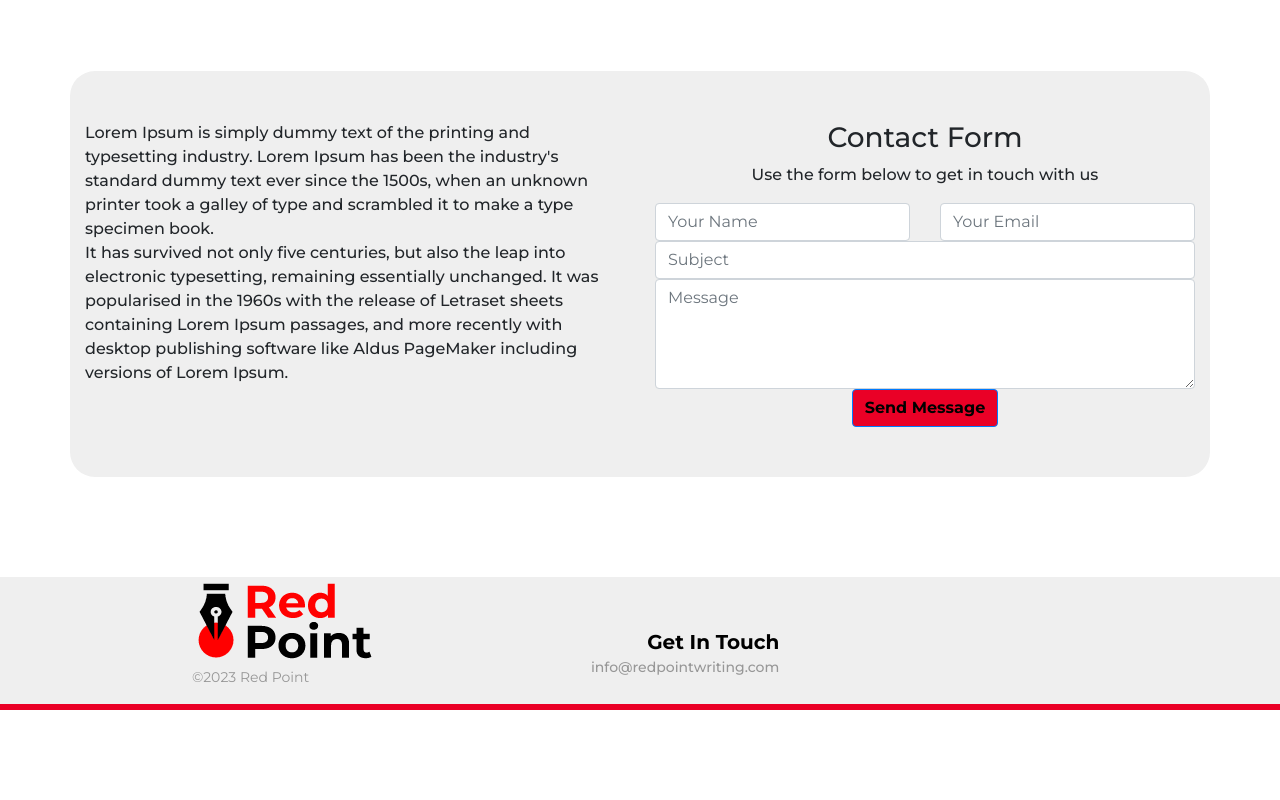
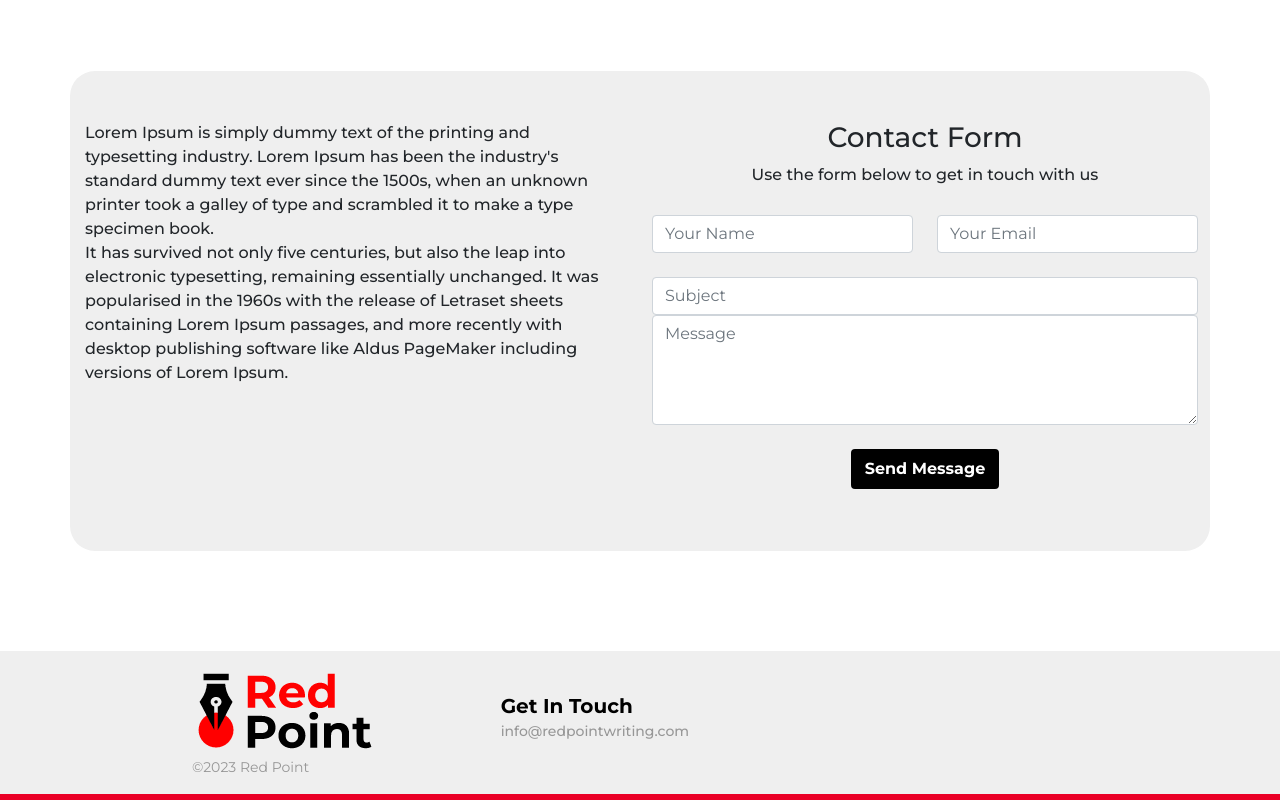
Before and after one commit to McFloopyFace/redpointwriting, a plain HTML site: page index.html in a window 1280 px wide. Shown: the part 1995-2795 px from the top of the page. Before the commit the page ends 2705 px from the top, so only its background shows below. Drawn offline with Linux system fonts and the light colour scheme.

Commit message:
Contact form styling improvements

```diff
--- a/css/style.css
+++ b/css/style.css
@@ -760,6 +760,14 @@ header.white .nav-icon span {
 
 /*------------------------ Contact Form -------------------------------*/
 #contact-form .btn-primary {
+    color: #ffff;
+    background-color: black;
+    font-family: "Montserrat", sans-serif;
+    font-weight: 700;
+    border: 2px solid black;
+}
+
+#contact-form .btn-primary:hover {
     color: #000;
     background-color: #ea0026;
     font-family: "Montserrat", sans-serif;
@@ -774,6 +782,10 @@ header.white .nav-icon span {
     border-radius: 25px;
     width: 100%;
 
+}
+
+.formspace{
+    padding: 12px;
 }
 
 
@@ -1056,6 +1068,7 @@ footer{
     width: 100%;
     position: relative;
     margin-top: 100px;
+    padding-top: 16px;
     z-index: 2;
     bottom: 0;
     background: #efefef;
@@ -1095,8 +1108,7 @@ footer .social a:hover{
 
 
 footer .getintouch{
-    text-align: right;
-    padding-top: 50px;
+    padding-top: 24px;
     color: #000;
 }
 
--- a/index.html
+++ b/index.html
@@ -212,18 +212,18 @@
                     </div>
                     <form id="contact-form" method="post" action="#">
                         <div class="row">
-                            <div class="col-md-6">
+                            <div class="col-md-6 formspace">
                                 <input type="text" class="form-control" name="name" placeholder="Your Name" required>
                             </div>
-                            <div class="col-md-6">
+                            <div class="col-md-6 formspace">
                                 <input type="email" class="form-control" name="email" placeholder="Your Email" required>
                             </div>
-                            <div class="col-md-12">
+                            <div class="col-md-12 formspace">
                                 <input type="text" class="form-control" name="subject" placeholder="Subject" required>
                                 <textarea class="form-control" name="message" placeholder="Message" rows="4"
                                     required></textarea>
                             </div>
-                            <div class="col-md-12 text-center">
+                            <div class="col-md-12 text-center formspace">
                                 <button type="submit" class="btn btn-primary">Send Message</button>
                             </div>
                         </div>
```
